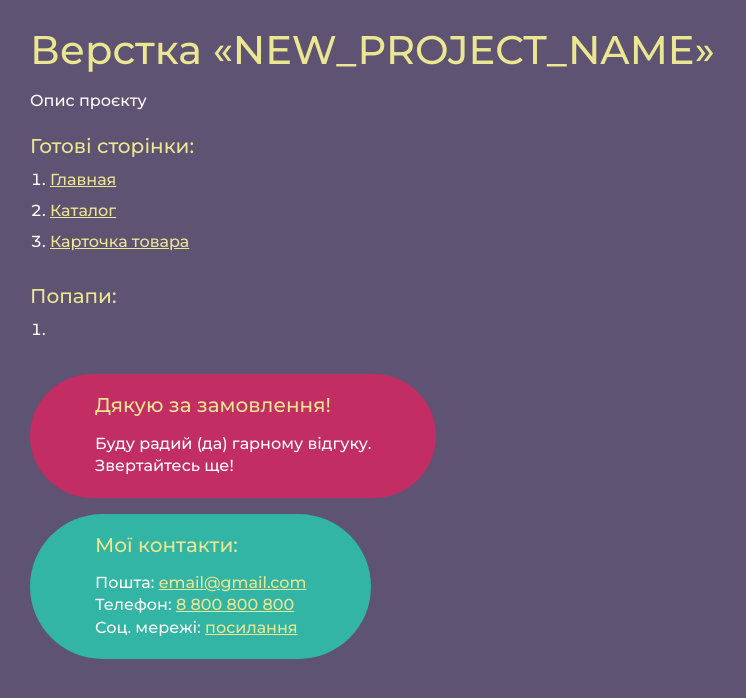
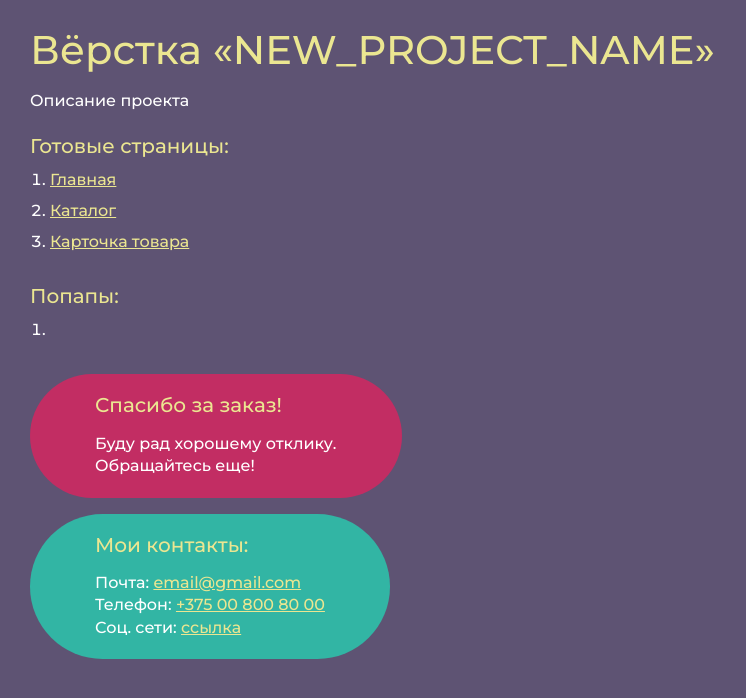
Before and after one commit to rmartynau/zlatmax-project-store, a React app: page src/index.html in a window 1280 px wide. Shown: the whole page, without its empty margins (0-746 px from the left). Built offline with nearby package versions, Linux system fonts and the light colour scheme.

Commit message:
added changes in index.html

```diff
--- a/src/index.html
+++ b/src/index.html
@@ -3,34 +3,34 @@
 	<head>
 		<meta charset="UTF-8">
 		<meta name="viewport" content="width=device-width, initial-scale=1.0">
-		<title>Верстка «NEW_PROJECT_NAME»</title>
+		<title>Вёрстка «NEW_PROJECT_NAME»</title>
 	</head>
 	<body>
 		<div class="rootpage">
-			<h1>Верстка «NEW_PROJECT_NAME»</h1>
+			<h1>Вёрстка «NEW_PROJECT_NAME»</h1>
 			<div class="rootpage__info">
-				Опис проєкту
+				Описание проекта
 			</div>
-			<h2>Готові сторінки:</h2>
+			<h2>Готовые страницы:</h2>
 			<ol class="rootpage__list">
 				<li><a target="_blank" href="home.html">Главная</a></li>
 				<li><a target="_blank" href="catalog.html">Каталог</a></li>
 				<li><a target="_blank" href="product.html">Карточка товара</a></li>
 			</ol>
-			<h2>Попапи:</h2>
+			<h2>Попапы:</h2>
 			<ol class="rootpage__list">
 				<li><a target="_blank" href="home.html#"></a></li>
 			</ol>
 			<div class="rootpage__tnx">
-				<h2>Дякую за замовлення!</h2>
-				<p>Буду радий (да) гарному відгуку.</p>
-				<p>Звертайтесь ще!</p>
+				<h2>Спасибо за заказ!</h2>
+				<p>Буду рад хорошему отклику.</p>
+				<p>Обращайтесь еще!</p>
 			</div>
 			<div class="rootpage__contacts">
-				<h2>Мої контакти:</h2>
-				<p>Пошта: <a href="mailto:email@gmail.com">email@gmail.com</a></p>
-				<p>Телефон: <a href="tel:8800800800">8 800 800 800</a></p>
-				<p>Соц. мережі: <a href="">посилання</a></p>
+				<h2>Мои контакты:</h2>
+				<p>Почта: <a href="mailto:email@gmail.com">email@gmail.com</a></p>
+				<p>Телефон: <a href="tel:8800800800">+375 00 800 80 00</a></p>
+				<p>Соц. сети: <a href="">ссылка</a></p>
 			</div>
 		</div>
 	</body>
```
